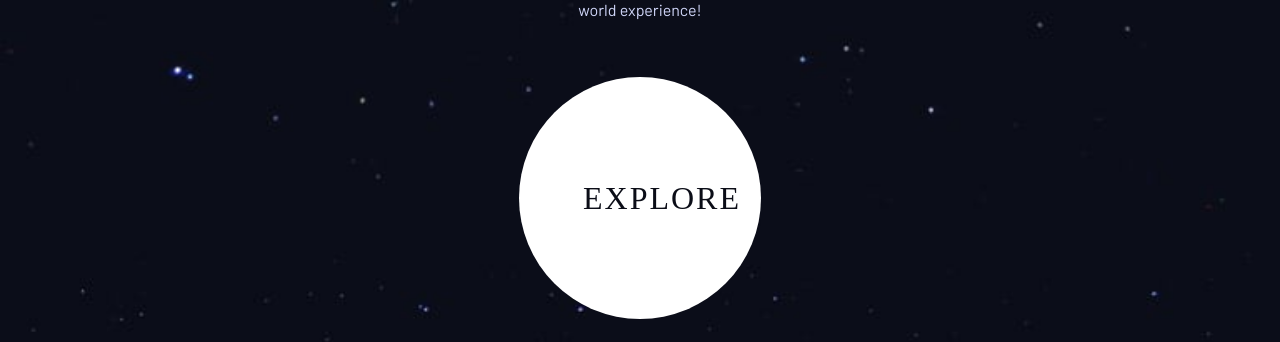
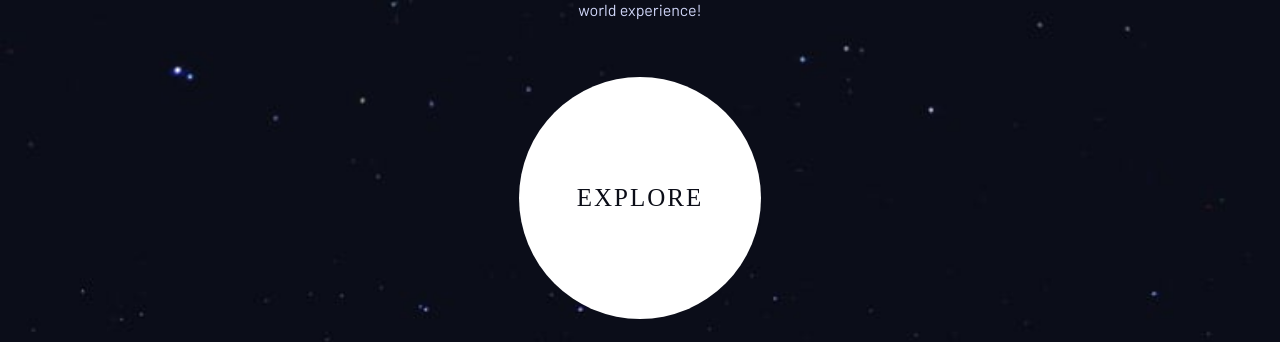
Before and after one commit to cqrlosArch/space-tourism, a React (Create React App) app: page / in a window 1280 px wide. Shown: the part 455-797 px from the top of the page. Built offline with nearby package versions, Linux system fonts and the light colour scheme; a web font is replaced by a local one.

Commit message:
tablet completed

```diff
--- a/src/pages/Home.jsx
+++ b/src/pages/Home.jsx
@@ -31,11 +31,10 @@ const Hero = styled.div`
   > * {
     margin-bottom: 16px;
   }
-  & h1{
-    margin-top:1rem;
+  & h1 {
+    margin-top: 1rem;
   }
   @media ${device.md} {
-
     width: 450px;
     height: 334px;
   }
@@ -60,7 +59,7 @@ const Button = styled(Link)`
     margin-top: 0;
     width: 242px;
     height: 242px;
-    font-size: 32px;
+    font-size: 25px;
     line-height: 36.67px;
     letter-spacing: 2px;
   }
```
